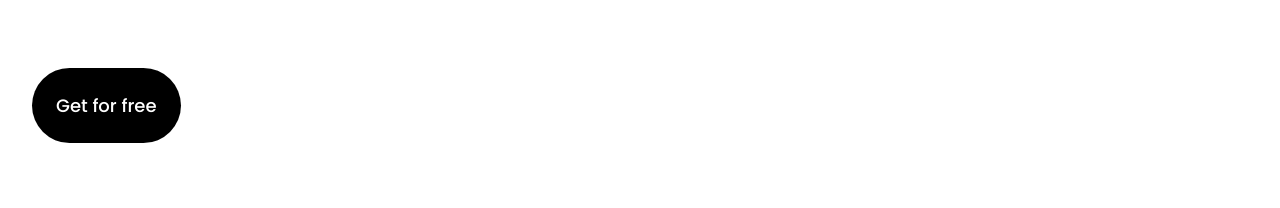
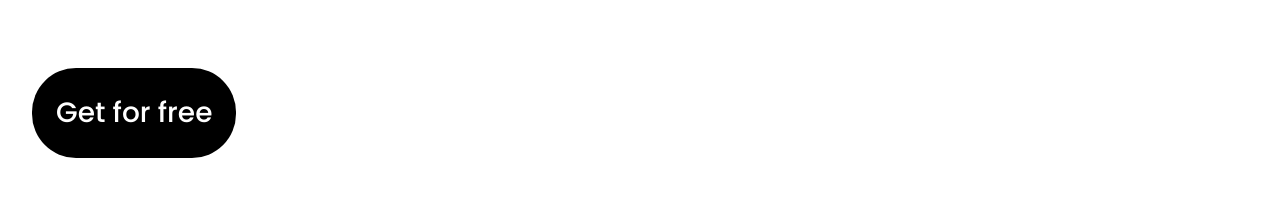
Before and after one commit to sheet848/personal-portfolio, a React (Vite) app: page / in a window 1280 px wide. Shown: the part 485-693 px from the top of the page. Built offline with nearby package versions, Linux system fonts and the light colour scheme.

Commit message:
Update App.css

```diff
--- a/src/App.css
+++ b/src/App.css
@@ -17,7 +17,7 @@
   display: inline-block;
   padding: 1.5rem;
   border-radius: 2.75rem;
-  font-size: 18px;
+  font-size: 20px;
 }
 
 /* hero title */
@@ -89,7 +89,7 @@
 
 .tech-container  {
   display: grid;
-  grid-template-columns: auto auto;
+  grid-template-columns: 50% 50%;
   place-items: center;
   padding: 5rem 0;
 }
@@ -240,6 +240,10 @@ header nav .mobile-menu-items ul li a {
     font-size: 64px;
   }
 
+  .button-container {
+    font-size: 28px;
+  }
+
   .tech-container  {
     grid-template-columns: auto auto auto auto auto;
   }
```
